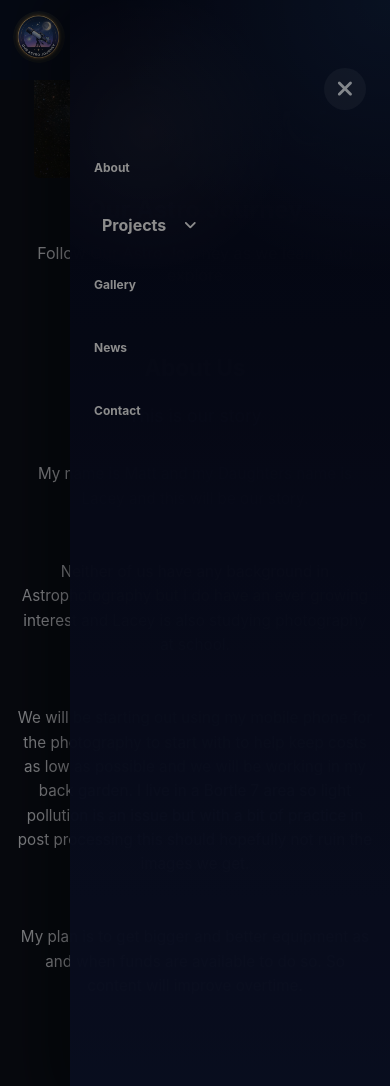
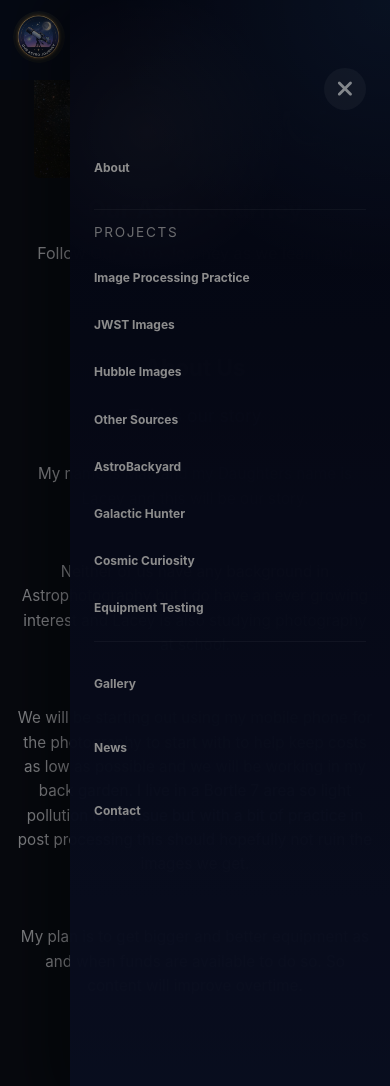
Before and after one commit to belgn1978/our-astro-journey, a PHP site: page / in a window 390 px wide, after a click that opens the changed part. Shown: the top 1086 px of the page. Run offline with PHP 8.4, Linux system fonts and the light colour scheme.

Commit message:
Restructure Next.js app with nested page layouts and fix mobile nav
- Convert flat page structure to proper nested pages with index.tsx files
- Each page (about, gallery, news, contact, projects) now has its own directory
- Add Projects page for image processing and equipment documentation
- Update Layout component navigation to include Projects route
- Remove old flat page files (about.tsx, gallery.tsx, etc.)
- Build verified: 8 routes, all static pages generated successfully
- Mobile nav simplified and now initializes on all pages
- SEO metadata and subscription API route ready for production

```diff
--- a/index.html
+++ b/index.html
@@ -105,27 +105,21 @@
         <button id="mobile-menu-close" class="mobile-menu-close" aria-label="Close navigation menu">
           <i class="fas fa-times"></i>
         </button>
-        <a href="#section-about" class="nav-link">About</a>
-        <div class="dropdown">
-          <button id="mobile-projects-toggle" type="button" class="nav-link dropdown-toggle" aria-haspopup="true" aria-controls="mobile-projects-submenu" aria-expanded="false">Projects</button>
-          <div class="dropdown-content" id="mobile-projects-submenu" role="menu" aria-labelledby="mobile-projects-toggle">
-            <a href="#image-processing" role="menuitem">Image Processing Practice</a>
-            <div class="sub-links" role="group" aria-label="Project sections">
-              <a href="#jwst" role="menuitem">JWST Images</a>
-              <a href="#hubble" role="menuitem">Hubble Images</a>
-              <a href="#other" role="menuitem">Other Sources</a>
-              <div class="sub-sub-links" role="group" aria-label="Additional sources">
-                <a href="#astro" role="menuitem">AstroBackyard</a>
-                <a href="#galaxy" role="menuitem">Galactic Hunter</a>
-                <a href="#cosmic" role="menuitem">Cosmic Curiosity</a>
-              </div>
-            </div>
-            <a href="#equipment-testing" role="menuitem">Equipment Testing</a>
-          </div>
+        <a href="#section-about" class="nav-link mobile-nav-link">About</a>
+        <div class="mobile-submenu" aria-label="Projects">
+          <span class="mobile-submenu-title">Projects</span>
+          <a href="#image-processing" class="nav-link mobile-nav-link">Image Processing Practice</a>
+          <a href="#jwst" class="nav-link mobile-nav-link">JWST Images</a>
+          <a href="#hubble" class="nav-link mobile-nav-link">Hubble Images</a>
+          <a href="#other" class="nav-link mobile-nav-link">Other Sources</a>
+          <a href="#astro" class="nav-link mobile-nav-link">AstroBackyard</a>
+          <a href="#galaxy" class="nav-link mobile-nav-link">Galactic Hunter</a>
+          <a href="#cosmic" class="nav-link mobile-nav-link">Cosmic Curiosity</a>
+          <a href="#equipment-testing" class="nav-link mobile-nav-link">Equipment Testing</a>
         </div>
-        <a href="#section-gallery" class="nav-link">Gallery</a>
-        <a href="#section-news" class="nav-link">News</a>
-        <a href="#section-contact" class="nav-link">Contact</a>
+        <a href="#section-gallery" class="nav-link mobile-nav-link">Gallery</a>
+        <a href="#section-news" class="nav-link mobile-nav-link">News</a>
+        <a href="#section-contact" class="nav-link mobile-nav-link">Contact</a>
       </nav>
     </header>
     <div id="mobile-nav-backdrop" class="mobile-nav-backdrop" aria-hidden="true"></div>
--- a/next-app/components/Layout.tsx
+++ b/next-app/components/Layout.tsx
@@ -4,6 +4,7 @@ import { ReactNode } from 'react';
 const navLinks = [
   { href: '/', label: 'Home' },
   { href: '/about', label: 'About' },
+  { href: '/projects', label: 'Projects' },
   { href: '/gallery', label: 'Gallery' },
   { href: '/news', label: 'News' },
   { href: '/contact', label: 'Contact' }
--- a/next-app/pages/about.tsx
+++ b/next-app/pages/about/index.tsx
@@ -1,5 +1,5 @@
 import Head from 'next/head';
-import Layout from '../components/Layout';
+import Layout from '../../components/Layout';
 
 export default function About() {
   return (
--- a/next-app/pages/gallery.tsx
+++ b/next-app/pages/gallery/index.tsx
@@ -1,5 +1,5 @@
 import Head from 'next/head';
-import Layout from '../components/Layout';
+import Layout from '../../components/Layout';
 
 const galleryItems = [
   { title: 'Moon Night Mode', description: 'Lunar photography taken with a mobile phone and post-processing.', tag: 'Moon' },
--- a/next-app/pages/index.tsx
+++ b/next-app/pages/index.tsx
@@ -19,6 +19,7 @@ export default function Home() {
           <div className="hero-actions">
             <a className="button" href="/contact">Subscribe</a>
             <a className="button button-secondary" href="/gallery">View Gallery</a>
+            <a className="button button-secondary" href="/projects">View Projects</a>
           </div>
         </div>
       </section>
--- a/next-app/pages/news.tsx
+++ b/next-app/pages/news/index.tsx
@@ -1,5 +1,5 @@
 import Head from 'next/head';
-import Layout from '../components/Layout';
+import Layout from '../../components/Layout';
 
 const newsItems = [
   { title: 'New telescope session log', date: '2026-05-12', summary: 'Sharing a backyard imaging session with sky conditions, gear notes, and processing results.' },
--- a/scripts/main.js
+++ b/scripts/main.js
@@ -642,6 +642,9 @@ function initializeEventListeners() {
  * Initialize the calendar when DOM is loaded
  */
 document.addEventListener('DOMContentLoaded', () => {
+  // Initialize the mobile navigation on every page where it exists.
+  initializeMobileMenu();
+
   // Check if we're on a page with the calendar
   const calendarGrid = document.getElementById('calendarGrid');
   if (calendarGrid) {
@@ -649,7 +652,6 @@ document.addEventListener('DOMContentLoaded', () => {
     updateMonth();
     generateEventsList();
     initializeEventListeners();
-    initializeMobileMenu();
 
     // Fetch space launches in the background
     fetchSpaceLaunches();
@@ -676,7 +678,6 @@ function initializeMobileMenu() {
   const mobileMenuClose = document.getElementById('mobile-menu-close');
   const nav = document.getElementById('mobile-navigation-main');
   const backdrop = document.getElementById('mobile-nav-backdrop');
-  const projectToggle = document.querySelector('#mobile-navigation-main .dropdown > .dropdown-toggle');
 
   if (!mobileMenuButton || !mobileMenuClose || !nav || !backdrop) return;
 
@@ -722,25 +723,6 @@ function initializeMobileMenu() {
     });
   });
 
-  if (projectToggle) {
-    const toggleDropdown = (event) => {
-      event.preventDefault();
-      event.stopPropagation();
-      const dropdown = projectToggle.parentElement;
-      const isOpen = dropdown.classList.toggle('open');
-      projectToggle.setAttribute('aria-expanded', isOpen ? 'true' : 'false');
-    };
-
-    projectToggle.addEventListener('click', (event) => {
-      if (window.innerWidth <= 600) toggleDropdown(event);
-    });
-
-    projectToggle.addEventListener('keydown', (event) => {
-      if (event.key === 'Enter' || event.key === ' ') {
-        toggleDropdown(event);
-      }
-    });
-  }
 }
 
 /**
--- a/styles/styles.css
+++ b/styles/styles.css
@@ -1223,6 +1223,39 @@ footer {
     display: flex;
   }
 
+  .mobile-submenu {
+    width: 100%;
+    display: flex;
+    flex-direction: column;
+    gap: 0.25rem;
+    padding: 0.75rem 0;
+    border-top: 1px solid rgba(255, 255, 255, 0.08);
+    border-bottom: 1px solid rgba(255, 255, 255, 0.08);
+  }
+
+  .mobile-submenu-title {
+    display: block;
+    color: rgba(255, 255, 255, 0.75);
+    font-size: 0.85rem;
+    letter-spacing: 0.12em;
+    text-transform: uppercase;
+    padding-bottom: 0.5rem;
+  }
+
+  .mobile-nav-link {
+    width: 100%;
+    display: block;
+    padding: 0.75rem 0;
+    border-radius: 0.4rem;
+    cursor: pointer;
+    position: relative;
+    z-index: 1300;
+  }
+
+  .mobile-nav-link:hover {
+    background-color: rgba(74, 158, 255, 0.16);
+  }
+
   #mobile-navigation-main::before {
     content: '';
     position: absolute;
```
Also changed, not shown: next-app/pages/contact/index.tsx (renamed from next-app/pages/contact.tsx, +9 -4 lines), next-app/pages/projects/index.tsx (added, +55 -0 lines).
